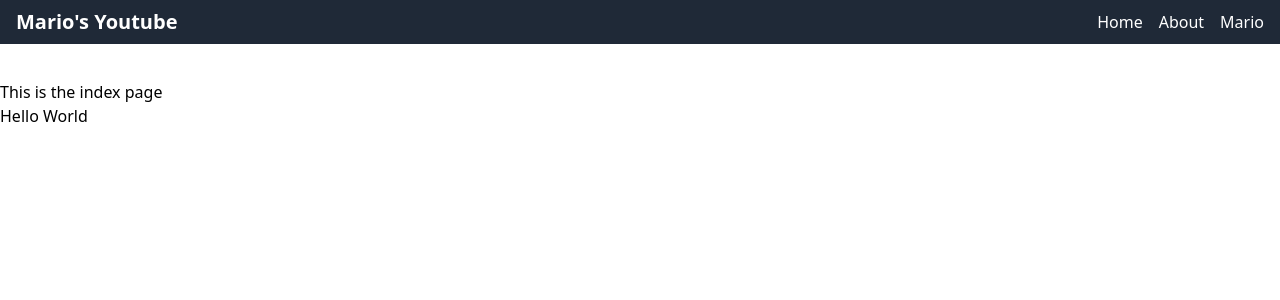
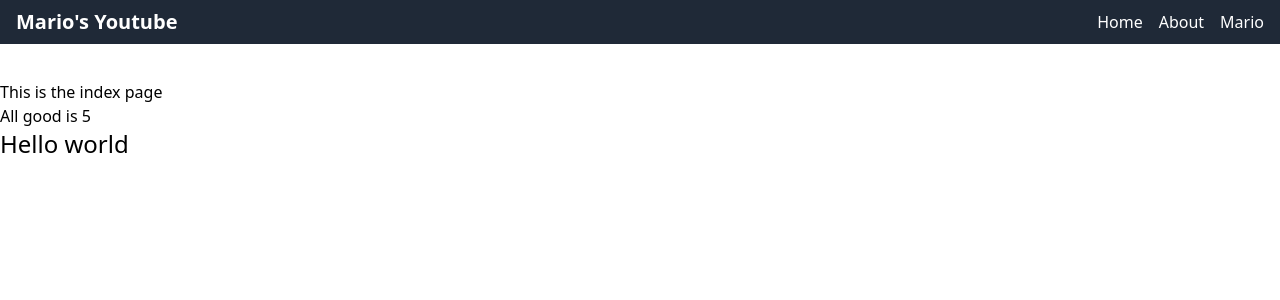
Before and after one commit to cscie114/csci-e-114-final-project-pochat, a Nuxt app: page / in a window 1280 px wide. Shown: the top 300 px of the page. Built offline with nearby package versions, Linux system fonts and the light colour scheme.

Commit message:
fixed component error

```diff
--- a/components/HelloWorld.vue
+++ b/components/HelloWorld.vue
@@ -1,3 +1,14 @@
 <template>
-  <p>Hello world</p>
+  <div>
+    <p>Hello world</p>
+
+  </div>
 </template>
+
+<script setup>
+
+</script>
+
+<style lang="scss" scoped>
+
+</style>
--- a/pages/index.vue
+++ b/pages/index.vue
@@ -1,17 +1,19 @@
 <script setup>
 
-const allGood = 5;
+const allGood = 5
 
 </script>
 
 <template>
-  <h1 class="mt-20">
-    This is the index page
-    {{ allgGood }}
-  </h1>
-
-  <p>Hello World</p>
-
+  <div>
+    <h1 class="mt-20">
+        This is the index page
+    </h1>
+    <p>All good is {{ allGood }}</p>
+    <div class="text-2xl">
+      <HelloWorld/>
+    </div>
+  </div>
 </template>
 
 <style>
```
